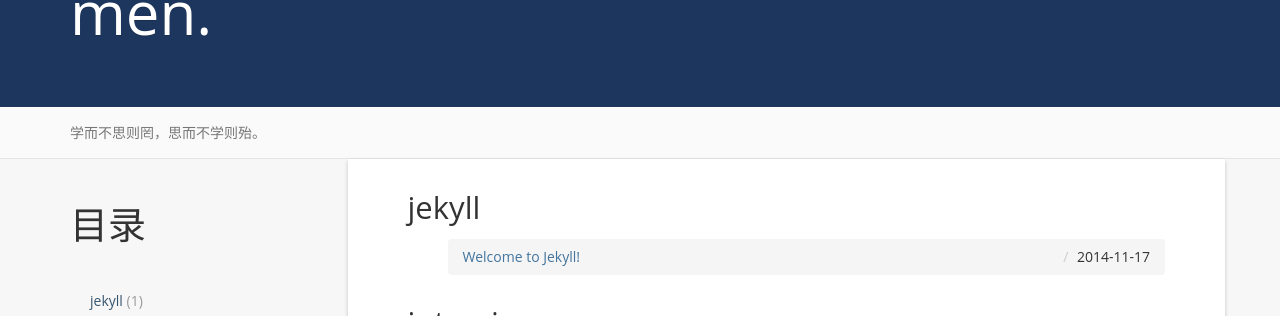
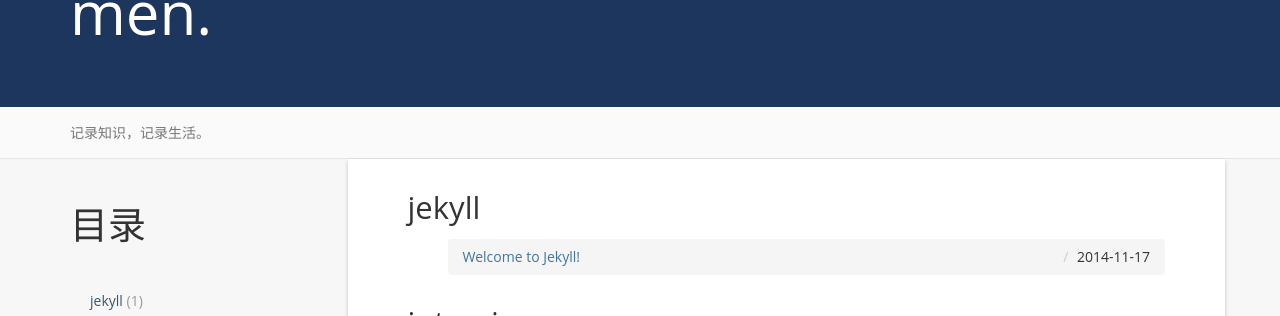
Before and after one commit to zcbgit/zcbgit.github.io, a Jekyll site: the page built from tag/index.html, in a window 1280 px wide and 1244 px high. Shown: the part 188-504 px from the top of the window. Built offline with Jekyll 4.4.1, drawn with Linux system fonts in a browser that asks for light colours; nearby versions of some CDN libraries; comment, search, counter and statistics services are not loaded.

Commit message:
修改配置文件

```diff
--- a/_config.yml
+++ b/_config.yml
@@ -7,9 +7,9 @@ resume_site: https://github.com/zcbgit
 github: https://github.com/zcbgit
 baseurl: ""
 description: Actually, less is more!
-meta_description: 康志华;个人博客;学而不思则罔;思而不学则殆;生命不止;折腾不休
+meta_description: 个人笔记;个人博客;
 motto: It's our wits that make us men.
-banner: 学而不思则罔，思而不学则殆。
+banner: 记录知识，记录生活。
 
 #permalink: /:categories/:year/:month/:day/:title/
 permalink: /:year/:month/:day/:title/
@@ -22,6 +22,9 @@ highlighter: rouge
 
 # Build settings
 markdown: kramdown
+
+kramdown:
+  syntax_highlighter: rouge
 
 baidu_analysis: 94be4b0f9fc5d94cc0d0415ea6761ae9
 
```
